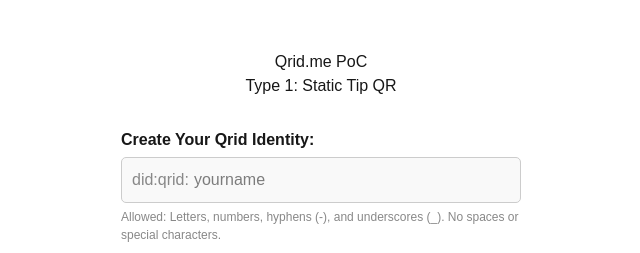
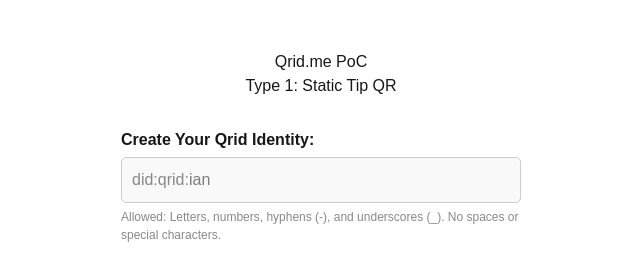
Before and after one commit to 0xfuckian/qrid-poc-, a Next.js app: page /tip-jar in a window 1280 px wide. Shown: the top 253 px of the page, without its empty margins (319-959 px from the left). Built offline with nearby package versions, Linux system fonts and the light colour scheme.

Commit message:
fixed space

```diff
--- a/app/tip-jar/page.tsx
+++ b/app/tip-jar/page.tsx
@@ -6,18 +6,12 @@ import { encodeURL } from '@solana/pay';
 import BigNumber from 'bignumber.js';
 
 export default function TipJar() {
-  // State for the form inputs
   const [didName, setDidName] = useState('');
   const [walletAddress, setWalletAddress] = useState('');
-
-  // State for the output
   const [qrUrl, setQrUrl] = useState('');
   const [resolvedDid, setResolvedDid] = useState('');
 
-  // USDC Devnet Mint Address
   const usdcMint = '4zMMC9srt5i5X14GAgXhaHii3GnPAEERYPJgZJDncDU';
-
-  // 1 USDC (6 decimals)
   const amount = new BigNumber(1);
 
   const generateTipQR = () => {
@@ -53,12 +47,12 @@ export default function TipJar() {
             <label style={{ fontWeight: 'bold', display: 'block', marginBottom: '5px' }}>Create Your Qrid Identity:</label>
             <div style={{
               display: 'flex', alignItems: 'center', border: '1px solid #ccc',
-              borderRadius: '5px', padding: '0 10px', backgroundColor: '#f9f9f9',
-              gap: '0px'
+              borderRadius: '5px', padding: '0 10px', backgroundColor: '#f9f9f9'
             }}>
-              <span style={{ color: '#888', fontSize: '16px', userSelect: 'none' }}>did:qrid:</span><input
+              <span style={{ color: '#888', fontSize: '16px' }}>did:qrid:</span>
+              <input
                 type="text"
-                placeholder="yourname"
+                placeholder="ian"
                 value={didName}
                 onChange={(e) => setDidName(e.target.value.replace(/[^a-zA-Z0-9_-]/g, ''))}
                 autoComplete="off"
@@ -66,7 +60,8 @@ export default function TipJar() {
                 autoCapitalize="none"
                 spellCheck="false"
                 style={{
-                  border: 'none', outline: 'none', padding: '10px 0 10px 5px',
+                  border: 'none', outline: 'none',
+                  padding: '10px 0', /* <-- THIS REMOVES THE SPACE */
                   fontSize: '16px', flex: 1, backgroundColor: 'transparent', color: '#000'
                 }}
               />
```
